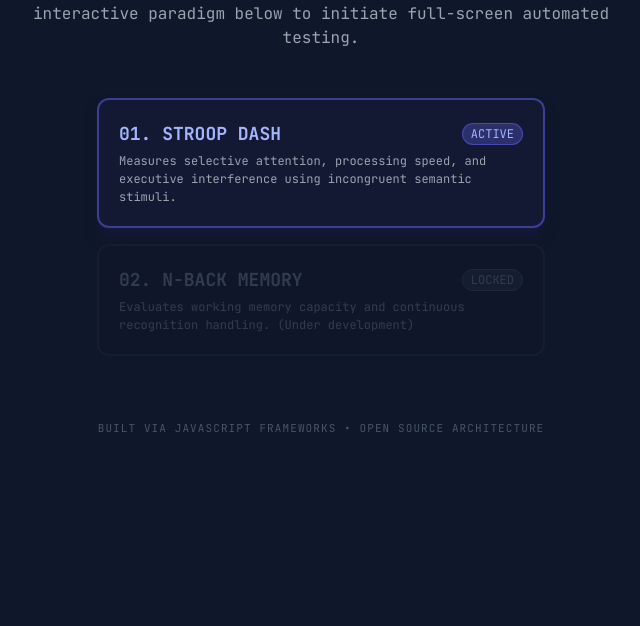
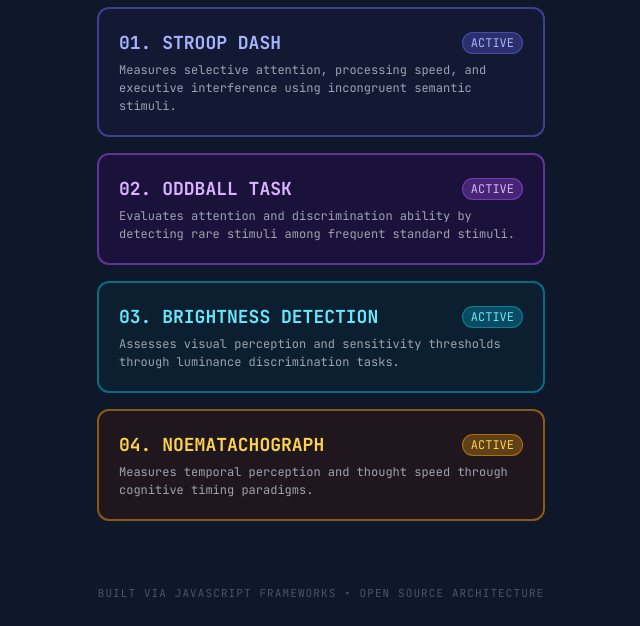
Before and after one commit to yiuhong/task-library, a plain HTML site: page index.html in a window 1280 px wide. Shown: the part 249-875 px from the top of the page, without its empty margins (319-959 px from the left). Before the commit the page ends 800 px from the top, so only its background shows below. Drawn offline with nearby package versions, Linux system fonts and the light colour scheme.

Commit message:
Update index.html with four interactive task links

```diff
--- a/index.html
+++ b/index.html
@@ -29,7 +29,7 @@
 
     <div class="w-full max-w-md space-y-4">
 
-        <a href="stroop_game.html" class="block border-2 border-indigo-500/50 bg-indigo-950/30 hover:bg-indigo-900/50 hover:border-indigo-400 rounded-xl p-5 transition duration-300 transform hover:-translate-y-1 shadow-lg shadow-indigo-950/50 group">
+        <a href="stroop_game.html" class="block border-2 border-indigo-500/50 bg-indigo-950/30 hover:bg-indigo-900/50 hover:border-indigo-400 rounded-xl p-5 transition duration-300 transform hover:scale-105">
             <div class="flex justify-between items-center mb-1">
                 <span class="font-bold text-lg text-indigo-300 group-hover:text-indigo-200">01. STROOP DASH</span>
                 <span class="text-xs bg-indigo-500/30 text-indigo-300 px-2 py-0.5 rounded-full border border-indigo-500/50">ACTIVE</span>
@@ -39,15 +39,35 @@
             </p>
         </a>
 
-        <div class="border-2 border-slate-800 bg-slate-900/40 rounded-xl p-5 opacity-40 cursor-not-allowed">
+        <a href="oddball_game.html" class="block border-2 border-purple-500/50 bg-purple-950/30 hover:bg-purple-900/50 hover:border-purple-400 rounded-xl p-5 transition duration-300 transform hover:scale-105">
             <div class="flex justify-between items-center mb-1">
-                <span class="font-bold text-lg text-slate-500">02. N-BACK MEMORY</span>
-                <span class="text-xs bg-slate-800 text-slate-500 px-2 py-0.5 rounded-full border border-slate-700">LOCKED</span>
+                <span class="font-bold text-lg text-purple-300 group-hover:text-purple-200">02. ODDBALL TASK</span>
+                <span class="text-xs bg-purple-500/30 text-purple-300 px-2 py-0.5 rounded-full border border-purple-500/50">ACTIVE</span>
             </div>
-            <p class="text-xs text-slate-500 leading-normal">
-                Evaluates working memory capacity and continuous recognition handling. (Under development)
+            <p class="text-xs text-gray-400 leading-normal">
+                Evaluates attention and discrimination ability by detecting rare stimuli among frequent standard stimuli.
             </p>
-        </div>
+        </a>
+
+        <a href="brightness_game.html" class="block border-2 border-cyan-500/50 bg-cyan-950/30 hover:bg-cyan-900/50 hover:border-cyan-400 rounded-xl p-5 transition duration-300 transform hover:scale-105">
+            <div class="flex justify-between items-center mb-1">
+                <span class="font-bold text-lg text-cyan-300 group-hover:text-cyan-200">03. BRIGHTNESS DETECTION</span>
+                <span class="text-xs bg-cyan-500/30 text-cyan-300 px-2 py-0.5 rounded-full border border-cyan-500/50">ACTIVE</span>
+            </div>
+            <p class="text-xs text-gray-400 leading-normal">
+                Assesses visual perception and sensitivity thresholds through luminance discrimination tasks.
+            </p>
+        </a>
+
+        <a href="noematachograph.html" class="block border-2 border-amber-500/50 bg-amber-950/30 hover:bg-amber-900/50 hover:border-amber-400 rounded-xl p-5 transition duration-300 transform hover:scale-105">
+            <div class="flex justify-between items-center mb-1">
+                <span class="font-bold text-lg text-amber-300 group-hover:text-amber-200">04. NOEMATACHOGRAPH</span>
+                <span class="text-xs bg-amber-500/30 text-amber-300 px-2 py-0.5 rounded-full border border-amber-500/50">ACTIVE</span>
+            </div>
+            <p class="text-xs text-gray-400 leading-normal">
+                Measures temporal perception and thought speed through cognitive timing paradigms.
+            </p>
+        </a>
 
     </div>
 
```
